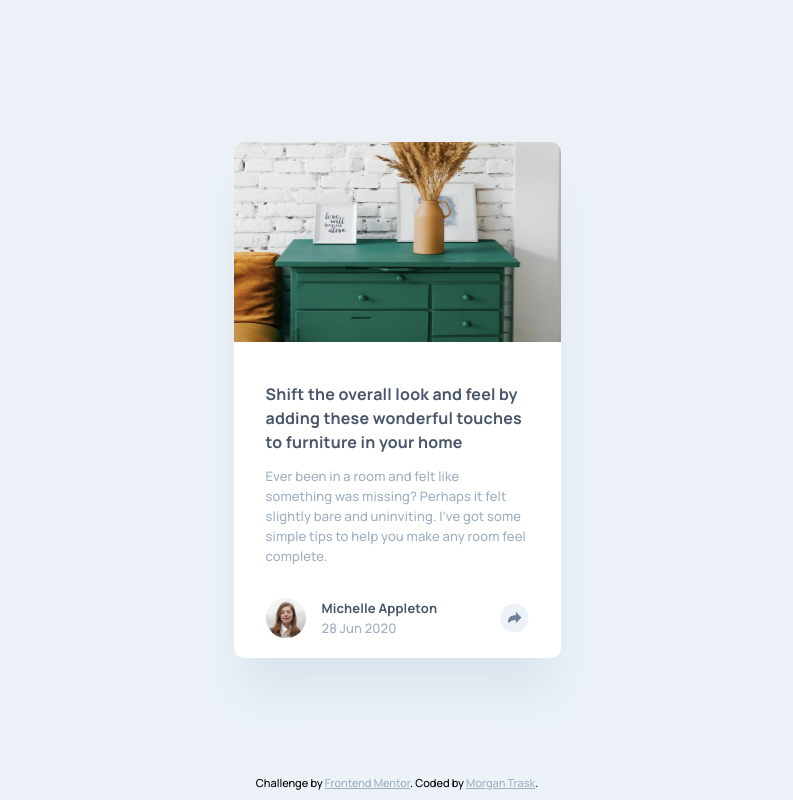
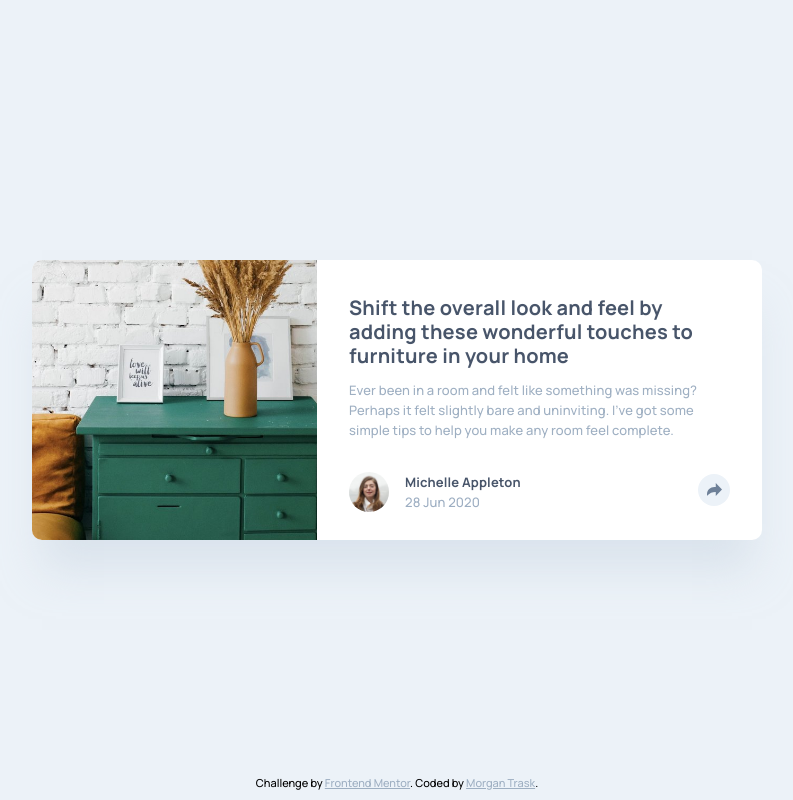
Before and after one commit to MeltedGreenVelvet/article-preview-component, a plain HTML site: page index.html in a window 1280 px wide. Shown: the whole page, without its empty margins (243-1036 px from the left). Drawn offline with Linux system fonts and the light colour scheme.

Commit message:
Began Desktop Media Query
- Adjusted size of share button.
- Adjusted the mobile card footer padding.
- Began styling the desktop media query.

```diff
--- a/style.scss
+++ b/style.scss
@@ -180,6 +180,7 @@ body {
     margin-top: rem-calc(32px);
     margin-left: rem-calc(-32px);
     margin-bottom: rem-calc(-20px);
+    padding: rem-calc(16px) rem-calc(32px) rem-calc(16px) rem-calc(0);
     border-radius: 0 0 rem-calc(10px) rem-calc(10px);
     position: absolute;
     bottom: 0;
@@ -222,8 +223,8 @@ IMAGES
 .card-share-btn,
 .card-share-back-btn {
     all: unset;
-    width: rem-calc(32px);
-    height: rem-calc(32px);
+    min-width: rem-calc(32px);
+    min-height: rem-calc(32px);
     position: relative;
 }
 
@@ -254,3 +255,39 @@ FOOTER
 .attribution a {
     color: $grayish-blue;
 }
+
+
+/*
+---------------------
+MEDIA QUERY - DESKTOP
+---------------------
+*/
+
+@media(min-width: 1000px){
+
+    .container {
+        width: rem-calc(730px);
+        height: rem-calc(280px);
+    }
+
+    .card {
+        display: flex;
+        flex-direction: row;
+    }
+
+    .drawers-img {
+        width: rem-calc(285px);
+        height: rem-calc(280px);
+        border-radius: rem-calc(10px) 0 0 rem-calc(10px);
+        object-fit: cover;
+        object-position: left;
+    }
+
+    .card-content {
+        width: rem-calc(445px);
+    }
+
+    .card-title {
+        font-size: rem-calc(20px);
+    }
+}
```
Also changed, not shown: style.css, 1 other file.
